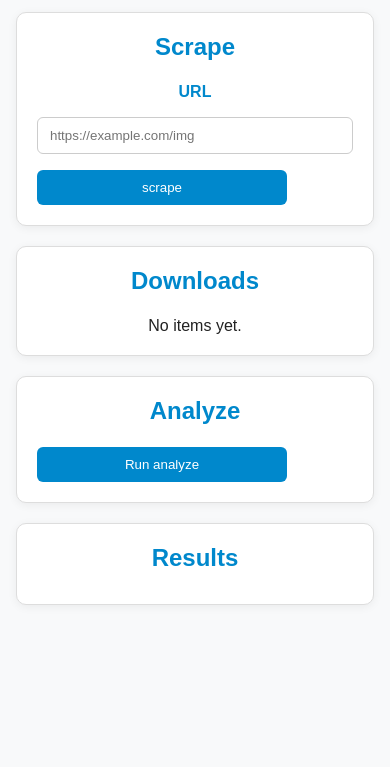
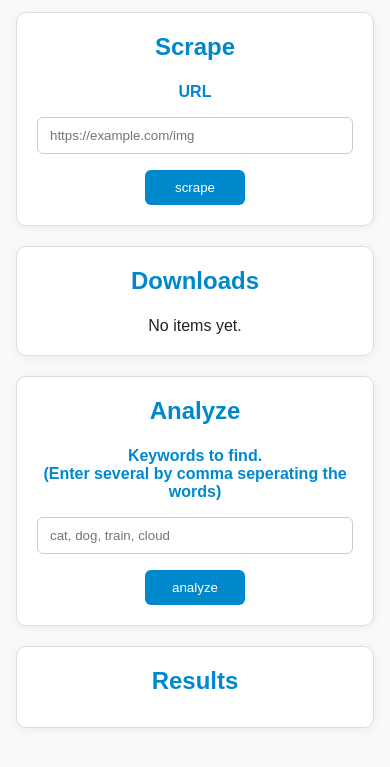
Before and after one commit to emilioano/Scrapalyzer, a Flask app: page / in a window 390 px wide. Shown: the part 61-828 px from the top of the page. Run offline with Flask 3, Linux system fonts and the light colour scheme.

Commit message:
Implemented html for analyze, created config file and implemented use of it

```diff
--- a/app.py
+++ b/app.py
@@ -1,46 +1,23 @@
 import os
 import logging
+from config import DevConfig, ProdConfig
 from flask import Flask, render_template, request, redirect, url_for
-
-# Configure logging
-logging.basicConfig(format='%(asctime)s %(message)s',
-                    datefmt='%m/%d/%Y %I:%M:%S %p', encoding='utf-8', level=logging.DEBUG)
 
 app = Flask(__name__)
 logger = logging.getLogger(__name__)
 
-# Base
-base_dir_path = os.path.dirname(os.path.realpath(__file__))
-# Storage
-downloads_dir_path = os.path.join(base_dir_path, 'data/downloads')
-processed_dir_path = os.path.join(base_dir_path, 'data/processed')
-# Modules
-modules_dir_path = os.path.join(base_dir_path, 'modules')
-utils_dir_path = os.path.join(base_dir_path, 'modules/utils')
-scraper_dir_path = os.path.join(base_dir_path, 'modules/scraper')
-analyzer_dir_path = os.path.join(base_dir_path, 'modules/analyzer')
-# Analyzed
-analyzed_dir_path = os.path.join(base_dir_path, 'data/analyzed')
-dogs_dir_path = os.path.join(base_dir_path, 'data/analyzed/dogs')
-cats_dir_path = os.path.join(base_dir_path, 'data/analyzed/cats')
-
 # Ensure downloads directory exists
 def ensure_folder(folders: str | list) -> None:
-    if type(folders) == str:
-        folder = folders
-        try:
-            os.makedirs(folder, exist_ok=True)
-            logger.info(f' * Ensured folder exists: {folder}')
-        except OSError as e:
-            logger.error(f' * Failed to ensure folder: {folder} {e}')
-            raise
-    elif type(folders) == list:
+    if isinstance(folders, str):
+        folders = [folders]
+
+    if isinstance(folders, list):
         try:
             for folder in folders:
                 os.makedirs(folder, exist_ok=True)
                 logger.info(f' * Ensured folder exists: {folder}')
         except OSError as e:
-            logger.error(f' * Failed to ensure folders: {folders} {e}')
+            logger.error(f' * Failed to ensure folder(s): {folders} {e}')
             raise
 
 # Simple helper function
@@ -52,7 +29,7 @@ def dir_to_list(dir: str) -> list:
 # Route to index function, loads file names from downloads folder
 @app.route('/', methods=['GET'])
 def index():
-    downloads = dir_to_list(downloads_dir_path)
+    downloads = dir_to_list(app.config["DOWNLOADS_DIR"])
     return render_template('index.html', downloads=downloads)
 
 # Route to post url input by the user, sent to scrape
@@ -62,15 +39,17 @@ def scrape_form():
         url_to_scrape = request.form.get('url', '').strip()
         if not url_to_scrape:
             raise ValueError('No URL provided')
-
-        # Placeholder for scraping function scrape(url_to_scrape)
-        logger.info(f' * Scraping: {url_to_scrape}')
-        logger.info(f' * Scraped: {url_to_scrape}')
-        logger.info(' * Images saved to downloads folder.')
+        if not url_to_scrape.startswith(("http://", "https://")):
+            raise ValueError("Invalid URL")
 
     # Placeholder error handling
     except ValueError as e:
         logger.error(f' * Input error: {e}')
+
+    # Placeholder for scraping function scrape(url_to_scrape)
+    logger.info(f' * Scraping: {url_to_scrape}')
+    logger.info(f' * Scraped: {url_to_scrape}')
+    logger.info(' * Images saved to downloads folder.')
 
     # Reload index after url is sent
     return redirect(url_for('index'))
@@ -78,15 +57,51 @@ def scrape_form():
 # Route to run the analyze script
 @app.route('/run_analyze', methods=['POST'])
 def run_analyze():
-    # Placeholder for analyze script
+    try:
+        # Get the keywords from the form, split into a list using commas
+        keywords_to_analyze = request.form.get('keywords', '', type=str).split(',')
+        # List comprehension using a for loop
+        keywords_to_analyze = [keyword.strip() for keyword in keywords_to_analyze if keyword.strip()]
+        print(keywords_to_analyze)
+        if not keywords_to_analyze:
+            raise ValueError('No keywords provided.')
+    except ValueError as e:
+        logger.error(f' * Input error: {e}')
+
+    # Placeholder for analyze function analyze(url_to_scrape)
     logger.info(f' * Analyzing...')
     logger.info(f' * Analyzed.')
-    logger.info(' * Images saved to analyzed cat/dog folders.')
-    # Reload index
+    logger.info(' * Images saved to analyzed and saved to folders.')
+
+    # Reload index after keywords are sent
     return redirect(url_for('index'))
 
 
 if __name__ == '__main__':
-    ensure_folder([downloads_dir_path, dogs_dir_path, cats_dir_path, processed_dir_path,
-                  modules_dir_path, utils_dir_path, scraper_dir_path, analyzer_dir_path])
-    app.run(debug=True, port=8000)
+    # Set if True if Development or False if Production (Production env not implemented)
+    USE_DEV = True
+    cfg = DevConfig if USE_DEV else ProdConfig
+    app.config.from_object(cfg)
+
+    # Configure logging, based on config
+    logging.basicConfig(
+        format="%(asctime)s %(message)s",
+        datefmt="%m/%d/%Y %I:%M:%S %p",
+        level=logging.DEBUG if app.config.get("DEBUG") else logging.INFO,
+    )
+
+    # For each string item in app.config that ends with _DIR, ensure folder
+    ensure_folder([v for k, v in app.config.items()
+                  if k.endswith("_DIR") and isinstance(v, str)])
+
+    # Get debug based on config
+    debug = bool(app.config.get("DEBUG", USE_DEV))
+
+    # Note that production is not implemented
+    app.run(
+        host="127.0.0.1" if debug else "0.0.0.0",
+        port=8000,
+        debug=debug,
+        use_reloader=debug,
+        threaded=True,
+    )
--- a/static/css/styles.css
+++ b/static/css/styles.css
@@ -67,6 +67,7 @@ h1, h2 { margin: 0 0 12px; }
 }
 
 .submit_button {
+  min-width: 100px;
   max-width: 250px;
   padding: 10px 18px;
   border: none;
@@ -108,6 +109,15 @@ h1, h2 { margin: 0 0 12px; }
 
 @media (max-width: 600px) {
   body { padding: 24px 16px; }
-  .form { flex-direction: column; align-items: stretch; }
-  .form_input { flex-basis: auto; width: 100%; }
+  .form {
+    flex-direction: column;
+    align-items: center;
+  }
+  .form_input {
+    flex-basis: auto;
+    width: 100%;
+  }
+  .submit_button {
+    width: auto;
+  }
 }
--- a/templates/sections/analyze.html
+++ b/templates/sections/analyze.html
@@ -4,10 +4,22 @@
 		class="form"
 		action="{{ url_for('run_analyze') }}"
 		method="post">
+		<label
+			class="input_label"
+			for="keywords"
+			>Keywords to find. <br> (Enter several by comma seperating the words)</label
+		>
+		<input
+			id="keywords"
+			class="form_input"
+			type="text"
+			name="keywords"
+			placeholder="cat, dog, train, cloud"
+			required />
 		<button
 			class="submit_button"
 			type="submit">
-			Run analyze
+			analyze
 		</button>
 	</form>
 </section>
```
Also changed, not shown: config.py (added, +25 -0 lines).
